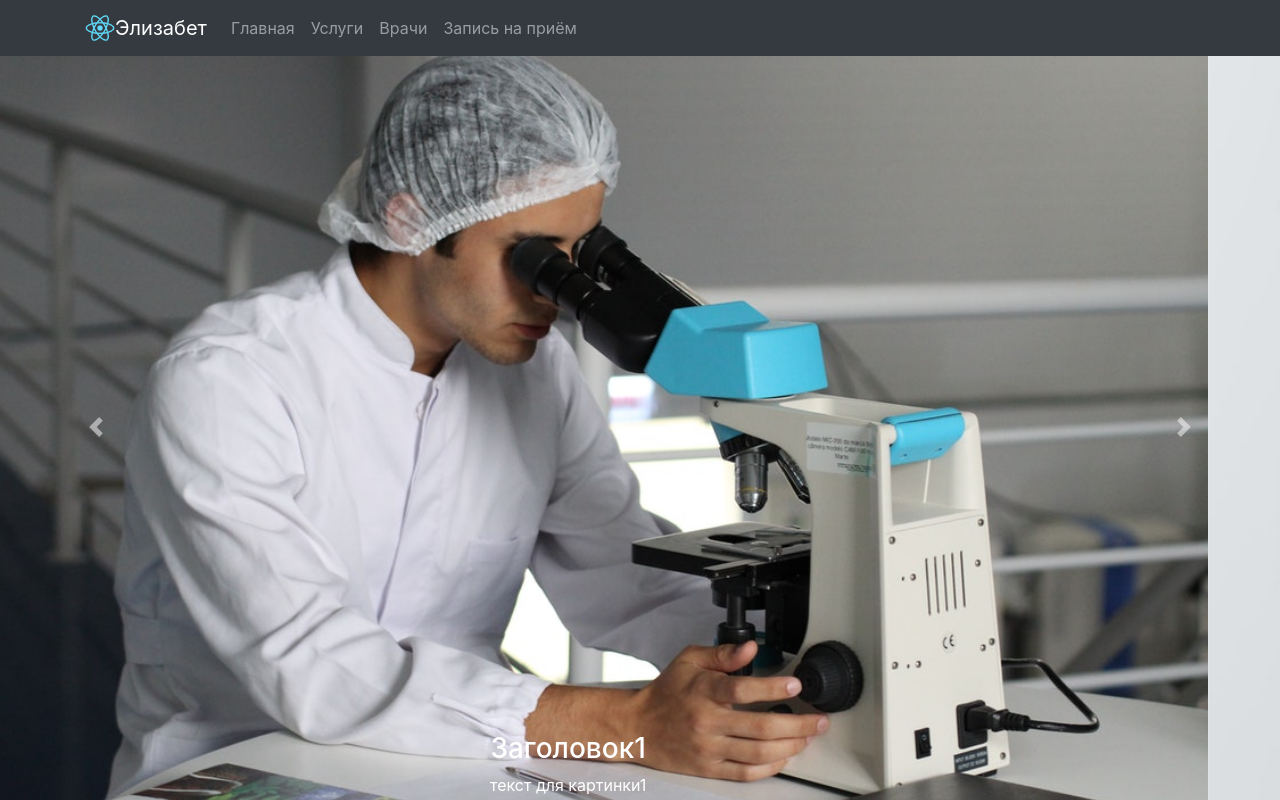
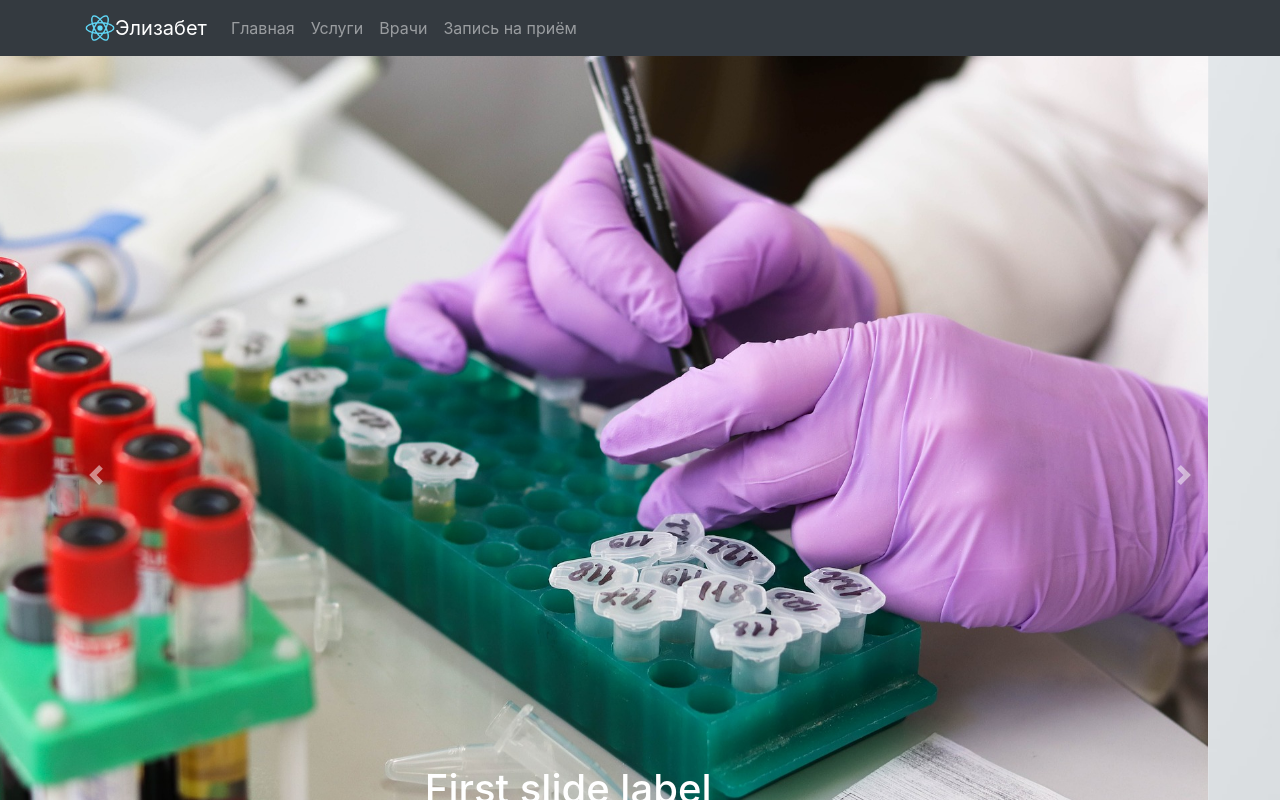
Before and after one commit to Mekon18/PPO_Kursach, a React (Create React App) app in the folder front-end/eliz/: page / in a window 1280 px wide. Shown: the top 800 px of the page. Built offline with nearby package versions, Linux system fonts and the light colour scheme; no server answers.

Commit message:
Изменён слайдер

```diff
--- a/front-end/eliz/src/components/CarouselBox.js
+++ b/front-end/eliz/src/components/CarouselBox.js
@@ -8,29 +8,45 @@ import doctor3 from '../assets/doctor3.jpg'
 export default class CarouselBox extends Component {
     render() {
         return (
-            <Carousel className="mb-4">
+            <>
+                <Carousel className="mt-5 mb-4">
                     <Carousel.Item>
-                    <Image className="d-block w-100" src={doctor1} alt="доктор1" />
+                        <img
+                            className="d-block w-100"
+                            src={doctor3}
+                            alt="First slide"
+                        />
                         <Carousel.Caption>
-                        <h3>Заголовок1</h3>
-                        <p>текст для картинки1</p>
+                            <h1>First slide label</h1>
+                            <p>Nulla vitae elit libero, a pharetra augue mollis interdum.</p>
                         </Carousel.Caption>
                     </Carousel.Item>
                     <Carousel.Item>
-                    <Image className="d-block w-100" src={doctor2} alt="доктор2" />
+                        <img
+                            className="d-block w-100"
+                            src={doctor2}
+                            alt="Third slide"
+                        />
+
                         <Carousel.Caption>
-                        <h3>Заголовок2</h3>
-                        <p>текст для картинки2</p>
+                            <h1>Second slide label</h1>
+                            <p>Lorem ipsum dolor sit amet, consectetur adipiscing elit.</p>
                         </Carousel.Caption>
                     </Carousel.Item>
                     <Carousel.Item>
-                    <Image className="d-block w-100" src={doctor3} alt="доктор3" />
+                        <img
+                            className="d-block w-100"
+                            src={doctor1}
+                            alt="Third slide"
+                        />
+
                         <Carousel.Caption>
-                        <h3>Заголовок2</h3>
-                        <p>текст для картинки2</p>
+                            <h1>Third slide label</h1>
+                            <p>Praesent commodo cursus magna, vel scelerisque nisl consectetur.</p>
                         </Carousel.Caption>
                     </Carousel.Item>
-            </Carousel>
-        )
+                </Carousel >
+            </>
+        );
     }
 }
```
Lines whose indentation alone changed are shown as unchanged.
